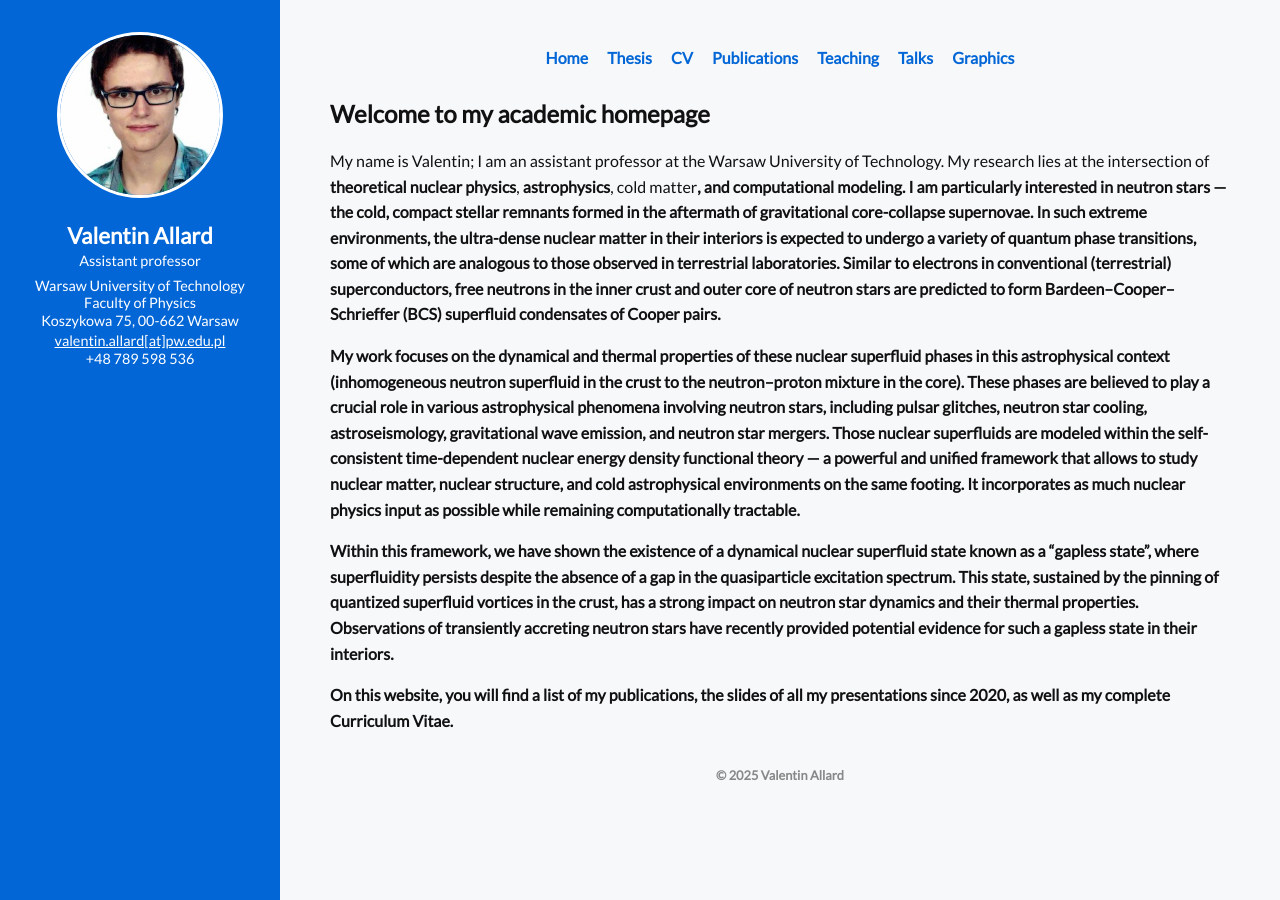
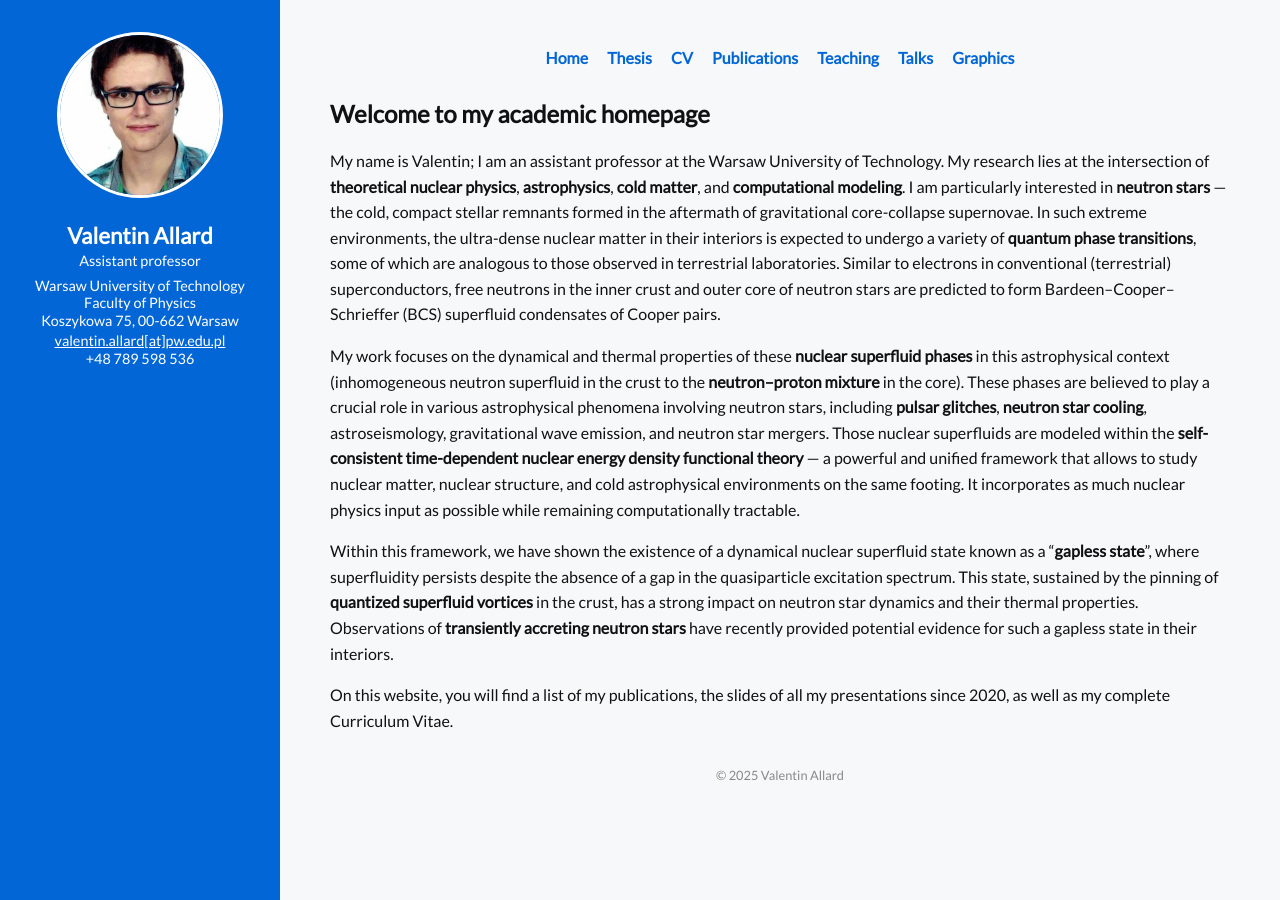
Before and after one commit to V-allard/V-allard.github.io, a Jekyll site: the page index.html, which Jekyll copies as it is, in a window 1280 px wide. Built offline with Jekyll 4.4.1, drawn with Linux system fonts in a browser that asks for light colours.

```diff
--- a/index.html
+++ b/index.html
@@ -160,7 +160,7 @@
 
     <h2>Welcome to my academic homepage</h2>
 
-     <p> My name is Valentin; I am an assistant professor at the Warsaw University of Technology. My research lies at the intersection of <strong>theoretical nuclear physics</strong>, <strong>astrophysics</strong>, </strong>cold matter<strong>, and <strong>computational modeling</strong>.
+     <p> My name is Valentin; I am an assistant professor at the Warsaw University of Technology. My research lies at the intersection of <strong>theoretical nuclear physics</strong>, <strong>astrophysics</strong>, <strong>cold matter</strong>, and <strong>computational modeling</strong>.
       I am particularly interested in <strong>neutron stars</strong> — the cold, compact stellar remnants formed in the aftermath of gravitational core-collapse supernovae. In such extreme environments, the ultra-dense nuclear matter in their interiors is expected to undergo a variety of <strong>quantum phase transitions</strong>, some of which are analogous to those observed in terrestrial laboratories.
       Similar to electrons in conventional (terrestrial) superconductors, free neutrons in the inner crust and outer core of neutron stars are predicted to form Bardeen–Cooper–Schrieffer (BCS) superfluid condensates of Cooper pairs. </p>
 
```
